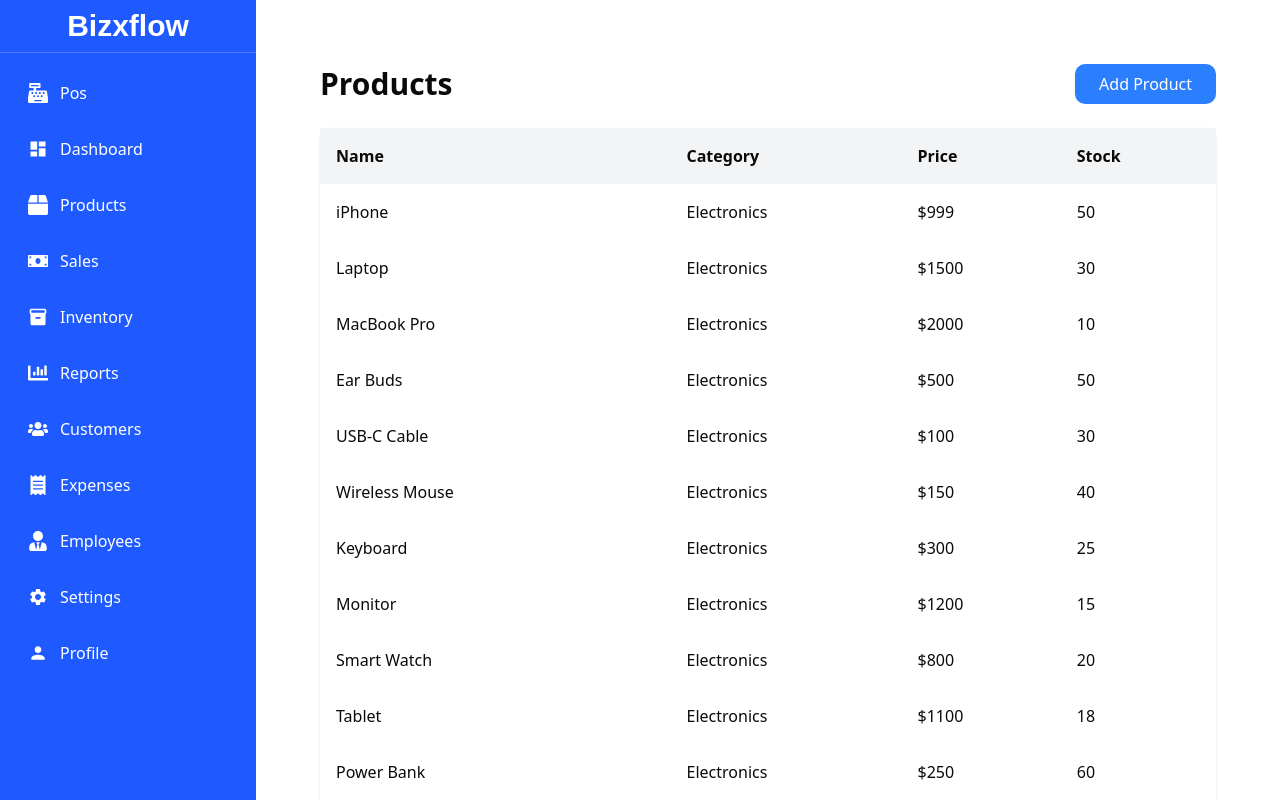
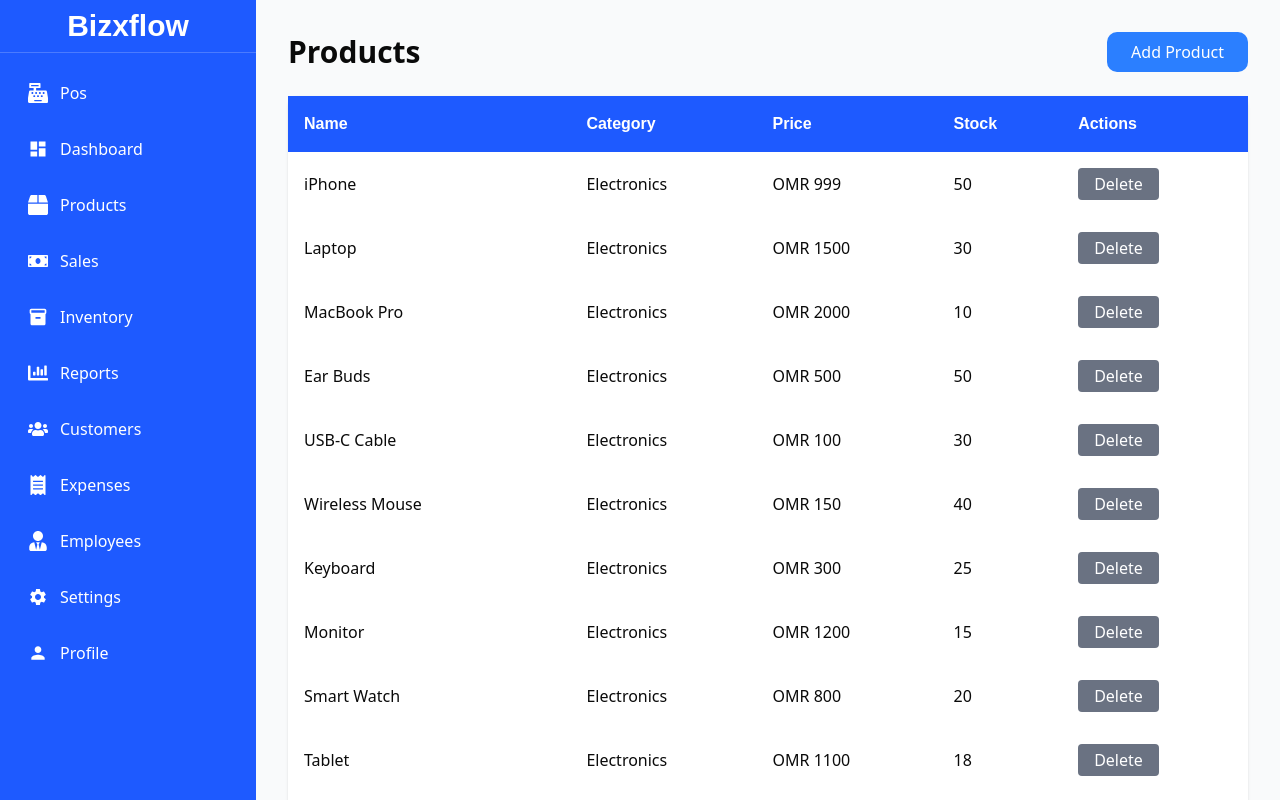
Before and after one commit to UzairBaluch/BizxFlow, a React (Vite) app: page /products in a window 1280 px wide. Shown: the top 800 px of the page. Built offline with nearby package versions, Linux system fonts and the light colour scheme.

Commit message:
Add delete product functionality

```diff
--- a/src/components/layout/Layout.jsx
+++ b/src/components/layout/Layout.jsx
@@ -3,9 +3,9 @@ import Sidebar from "./Sidebar";
 const Layout = ({ children }) => {
   return (
     <>
-      <div className="flex">
+      <div className="flex h-screen">
         <Sidebar />
-        <div className="main-content-area flex-1 p-8">{children}</div>
+        <div className="main-content-area flex-1 p-8 bg-gray-50 overflow-y-auto ">{children}</div>
       </div>
     </>
   );
--- a/src/pages/Dashboard.jsx
+++ b/src/pages/Dashboard.jsx
@@ -8,7 +8,7 @@ function Dashboard() {
   const [customers, setCustomers] = useState(89);
   return (
     <Layout>
-      <div className="p-8">
+      <div className="p-0">
         <h1 className="text-3xl font-bold mb-8">Dashboard</h1>
 
         {/* Stats Cards */}
--- a/src/pages/Products.jsx
+++ b/src/pages/Products.jsx
@@ -1,4 +1,4 @@
-import { useState } from "react";
+import { useEffect, useState } from "react";
 import Layout from "../components/layout/Layout";
 import {
   Dialog,
@@ -77,6 +77,13 @@ function Products() {
       stock: 28,
     },
   ]);
+  useEffect(() => {
+    // Load from localStorage
+    const saved = localStorage.getItem("products");
+    if (saved) {
+      setProducts(JSON.parse(saved));
+    }
+  }, []);
   const addProduct = () => {
     let product = {
       id: products.length + 1,
@@ -85,6 +92,8 @@ function Products() {
       price: price,
       stock: stock,
     };
+    const updatedProducts = [...products, product];
+    localStorage.setItem("products", JSON.stringify(updatedProducts));
     setProducts([...products, product]);
     setName("");
     setCategory("");
@@ -92,10 +101,15 @@ function Products() {
     setStock("");
     setShowform(false); // Close dialog
   };
+  const deleteProduct = (id) => {
+    const updatedProducts = products.filter((product) => product.id !== id);
+    localStorage.setItem("products", JSON.stringify(updatedProducts));
+    setProducts(updatedProducts);
+  };
 
   return (
     <Layout>
-      <div className="p-8">
+      <div className="p-">
         {/* Header */}
         <div className="flex justify-between items-center mb-6">
           <h1 className="text-3xl font-bold">Products</h1>
@@ -156,12 +170,19 @@ function Products() {
         {/* Table */}
         <div className="bg-white rounded-lg shadow">
           <table className="w-full">
-            <thead className="bg-gray-100">
+            <thead
+              className="bg-gray-100 text-white"
+              style={{
+                backgroundColor: "#1e5aff ",
+                fontFamily: "PolySans-neutral, sans-serif",
+              }}
+            >
               <tr>
                 <th className="p-4 text-left">Name</th>
                 <th className="p-4 text-left">Category</th>
                 <th className="p-4 text-left">Price</th>
                 <th className="p-4 text-left">Stock</th>
+                <th className="p-4 text-left">Actions</th>
               </tr>
             </thead>
             <tbody>
@@ -169,8 +190,16 @@ function Products() {
                 <tr key={product.id}>
                   <td className="p-4">{product.name}</td>
                   <td className="p-4">{product.category}</td>
-                  <td className="p-4">${product.price}</td>
+                  <td className="p-4">OMR {product.price}</td>
                   <td className="p-4">{product.stock}</td>
+                  <td className="p-4">
+                    <button
+                      className="bg-gray-500 text-white px-4 py-1 rounded cursor-pointer"
+                      onClick={() => deleteProduct(product.id)}
+                    >
+                      Delete
+                    </button>
+                  </td>
                 </tr>
               ))}
             </tbody>
```
